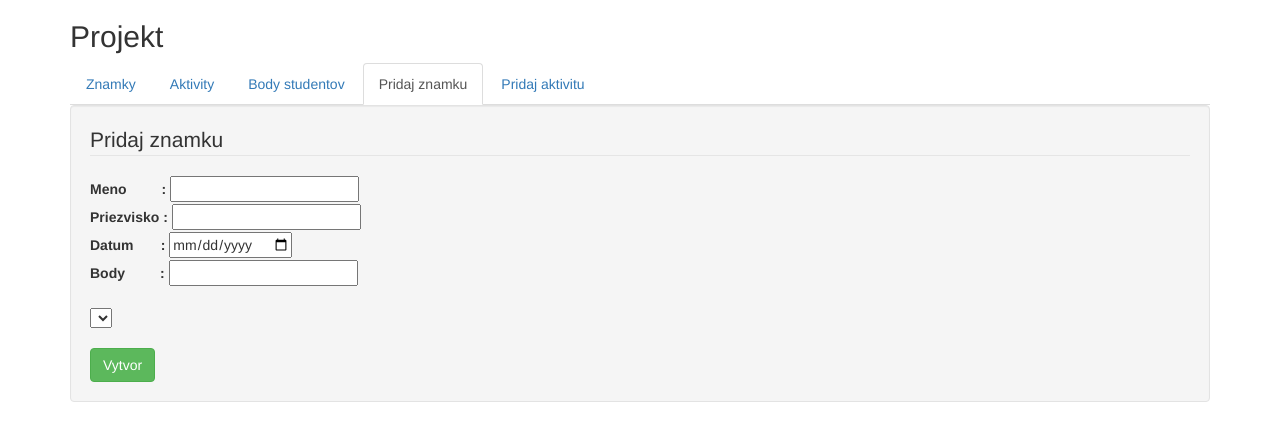
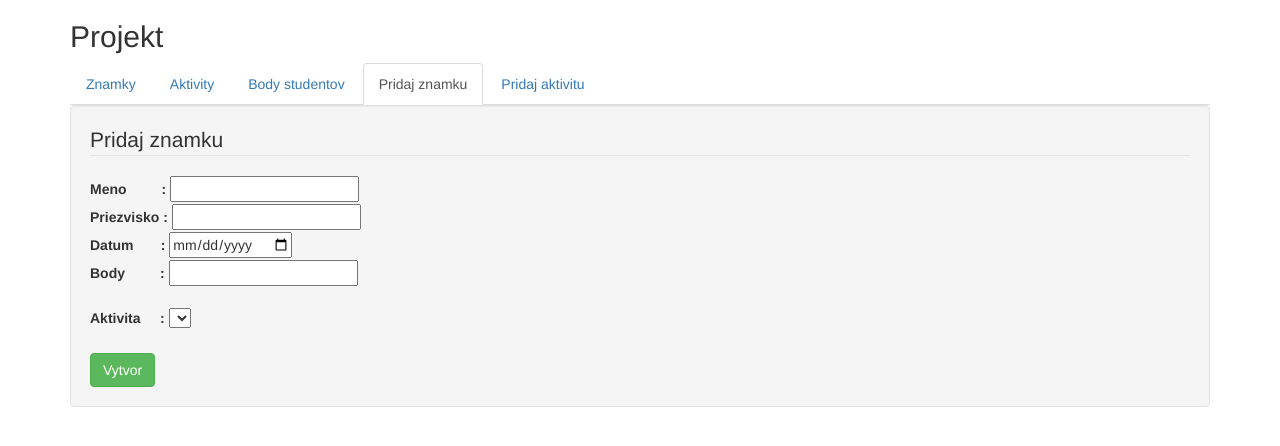
Before and after one commit to 183h/codeigniter-simple-app, a CodeIgniter app: page /database/ in a window 1280 px wide, after a click on "Pridaj znamku". Shown: the top 446 px of the page. Run offline with CodeIgniter, Linux system fonts and the light colour scheme; data that the repository does not hold is empty.

Commit message:
added label to activity input

```diff
--- a/application/views/grade_update.php
+++ b/application/views/grade_update.php
@@ -36,6 +36,7 @@ defined('BASEPATH') OR exit('No direct script access allowed');
   					<br>
   					<br>
 
+            <label class="control-label" for="date">Aktivita&nbsp&nbsp&nbsp&nbsp&nbsp:</label>
   					<select name="activity" required="required">
   					  	<?php foreach ($queryResultAktivity as $tableRow):?>
     						<option value="<?php echo $tableRow->idAktivity;?>"><?php echo $tableRow->nazov;?></option>
--- a/application/views/welcome_message.php
+++ b/application/views/welcome_message.php
@@ -100,6 +100,7 @@ defined('BASEPATH') OR exit('No direct script access allowed');
   					<br>
   					<br>
 
+                	<label class="control-label" for="date">Aktivita&nbsp&nbsp&nbsp&nbsp&nbsp:</label>
   					<select name="activity" required="required">
   					  	<?php foreach ($queryResultAktivity as $tableRow):?>
     						<option value="<?php echo $tableRow->idAktivity;?>"><?php echo $tableRow->nazov;?></option>
```
